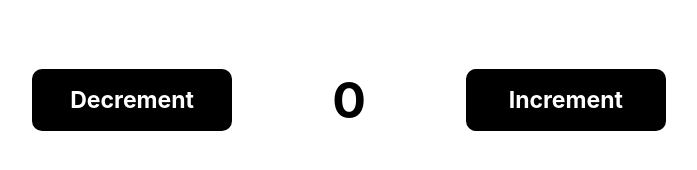
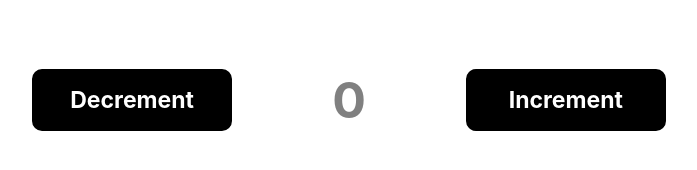
Before and after one commit to yoginderkumar/counter, a React (Create React App) app: page / in a window 1280 px wide. Shown: the part 300-470 px from the top of the page, without its empty margins (291-988 px from the left). Built offline with nearby package versions, Linux system fonts and the light colour scheme.

Commit message:
Method Updated

```diff
--- a/src/App.js
+++ b/src/App.js
@@ -17,14 +17,16 @@ class App extends React.Component {
   };
 
   decrementButton = () => {
-    this.setState(({ counter: this.state.counter - 1 }))
+    this.setState(({ counter: this.state.counter - 1 }));
   }
 
 
   colorChange = () => {
 
     const countValue = document.getElementById('count');
-
+    // if (this.state.counter === 0) {
+    //   countValue.style.color = 'red'
+    // }
 
     if (this.state.counter > 0) {
       countValue.style.color = '#6c5ce7'
@@ -45,9 +47,8 @@ class App extends React.Component {
         <div className="counter">
           <button onClick={this.decrementButton}>Decrement</button>
 
-          <h1 id="count">{this.state.counter}</h1>
+          <h1 id="count" style={{color: this.state.counter > 0 ? '#6c5ce7' : this.state.counter === 0 ? 'grey' : '#d63031'}}>{this.state.counter}</h1>
           <button onClick={this.incrementButton}>Increment</button>
-          {this.colorChange()}
 
         </div>
       </div>
```
